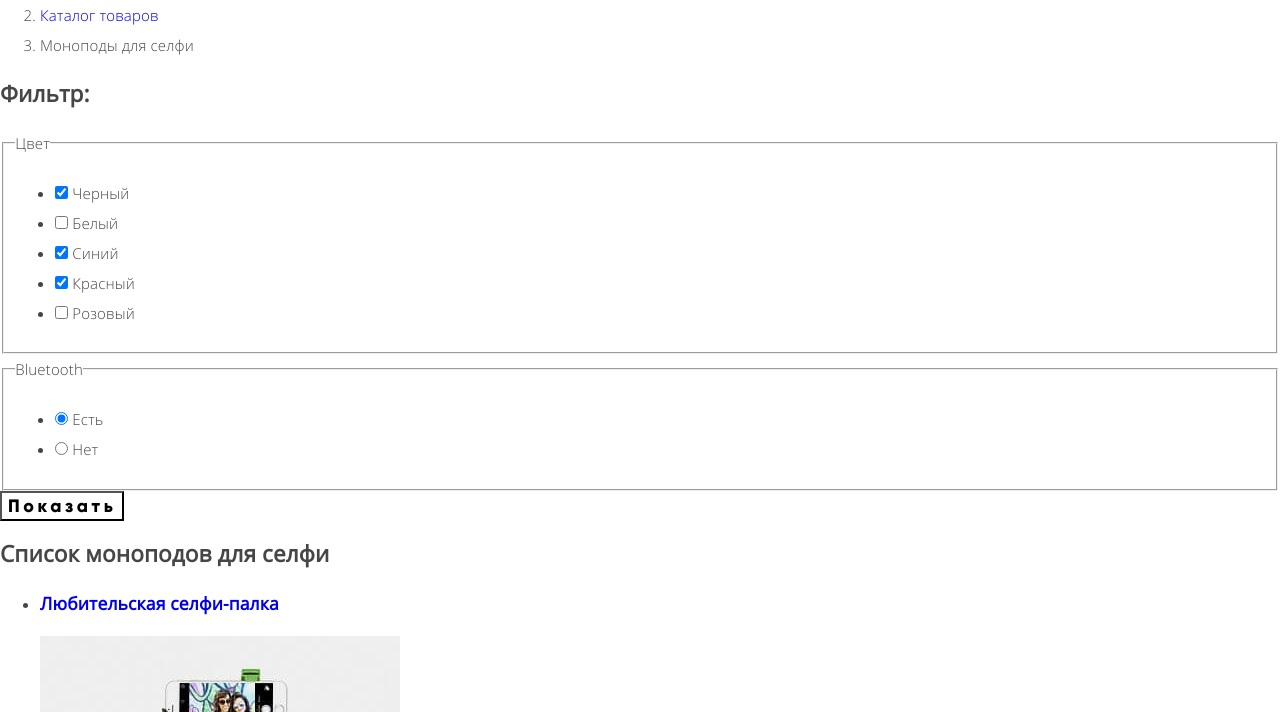
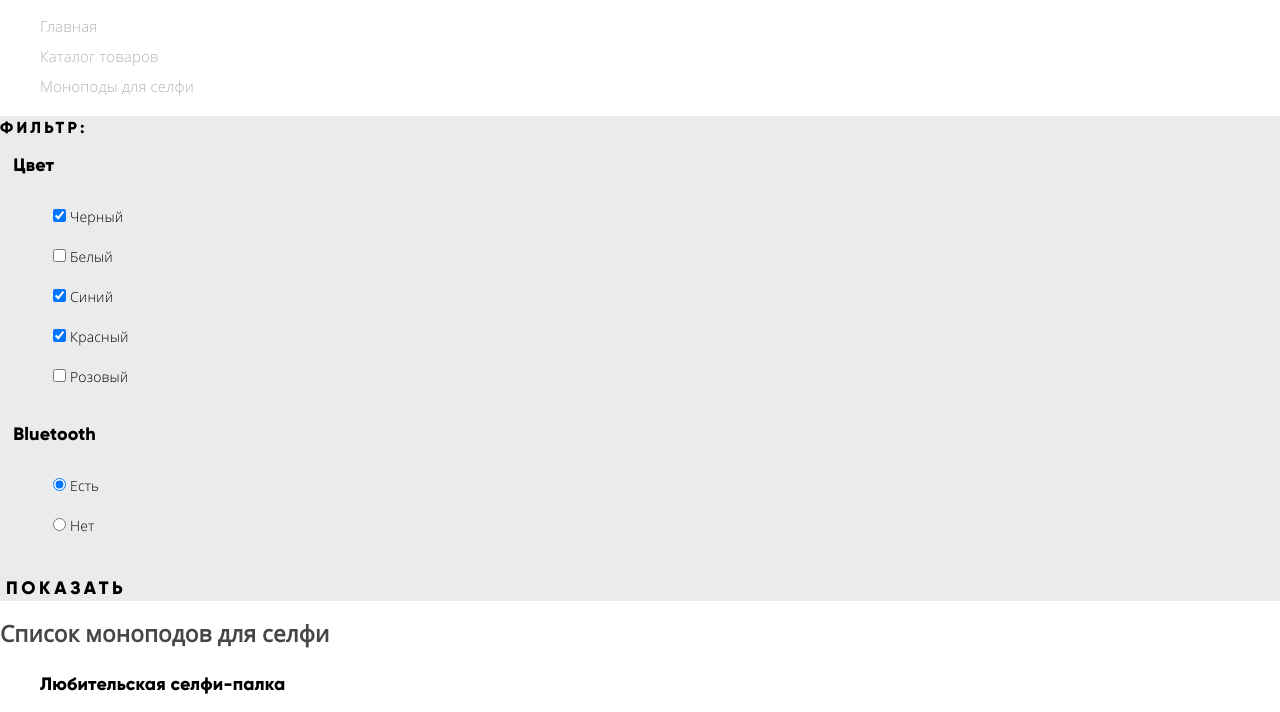
Before and after one commit to pakomarov/1069099-device-25, a plain HTML site: page catalog.html in a window 1280 px wide. Shown: the part 410-1122 px from the top of the page. Drawn offline with Linux system fonts and the light colour scheme; files whose address does not match are found by name.

Commit message:
Добавляет стили для страницы каталога

```diff
--- a/catalog.html
+++ b/catalog.html
@@ -6,7 +6,7 @@
     <link href="css/normalize.css" rel="stylesheet">
     <link href="css/style.css" rel="stylesheet">
   </head>
-  <body>
+  <body class="inner-page">
     <header class="site-header">
       <a class="site-header-logo" href="index.html">
         <img src="img/device.svg" width="163" height="35" alt="Логотип интернет-магазина «Девайс»">
@@ -58,23 +58,23 @@
             <legend>Цвет</legend>
             <ul>
               <li class="filter-option">
-                <input class="filter-input-checkbox" id="filter-black" type="checkbox" name="black" checked>
+                <input class="filter-input filter-input-checkbox" id="filter-black" type="checkbox" name="black" checked>
                 <label for="filter-black">Черный</label>
               </li>
               <li class="filter-option">
-                <input class="filter-input-checkbox" id="filter-white" type="checkbox" name="white">
+                <input class="filter-input filter-input-checkbox" id="filter-white" type="checkbox" name="white">
                 <label for="filter-white">Белый</label>
               </li>
               <li class="filter-option">
-                <input class="filter-input-checkbox" id="filter-blue" type="checkbox" name="blue" checked>
+                <input class="filter-input filter-input-checkbox" id="filter-blue" type="checkbox" name="blue" checked>
                 <label for="filter-blue">Синий</label>
               </li>
               <li class="filter-option">
-                <input class="filter-input-checkbox" id="filter-red" type="checkbox" name="red" checked>
+                <input class="filter-input filter-input-checkbox" id="filter-red" type="checkbox" name="red" checked>
                 <label for="filter-red">Красный</label>
               </li>
               <li class="filter-option">
-                <input class="filter-input-checkbox" id="filter-pink" type="checkbox" name="pink">
+                <input class="filter-input filter-input-checkbox" id="filter-pink" type="checkbox" name="pink">
                 <label for="filter-pink">Розовый</label>
               </li>
             </ul>
@@ -83,11 +83,11 @@
             <legend>Bluetooth</legend>
             <ul>
               <li class="filter-option">
-                <input class="filter-input-radio" id="filter-blueetooth-yes" type="radio" name="bluetooth" value="yes" checked>
+                <input class="filter-input filter-input-radio" id="filter-blueetooth-yes" type="radio" name="bluetooth" value="yes" checked>
                 <label for="filter-blueetooth-yes">Есть</label>
               </li>
               <li class="filter-option">
-                <input class="filter-input-radio" id="filter-bluetooth-no" type="radio" name="bluetooth" value="no">
+                <input class="filter-input filter-input-radio" id="filter-bluetooth-no" type="radio" name="bluetooth" value="no">
                 <label for="filter-bluetooth-no">Нет</label>
               </li>
             </ul>
--- a/css/style.css
+++ b/css/style.css
@@ -67,9 +67,12 @@ a {
   letter-spacing: 3.6px;
   font-weight: 800;
   text-align: center;
+  vertical-align: middle;
+  text-transform: uppercase;
   color: #000000;
 
   background-color: transparent;
+  border: none;
 }
 
 .button:hover,
@@ -200,6 +203,106 @@ a {
   letter-spacing: normal;
 }
 
+/* Основное содержание страницы каталога */
+
+.inner-page h1 {
+  font-family: "Gilroy", Arial, sans-serif;
+  font-size: 47px;
+  line-height: 48px;
+  letter-spacing: 0.47px;
+  font-weight: 800;
+  color: #000000;
+}
+
+.breadcrumbs {
+  list-style: none;
+}
+
+.breadcrumbs a {
+  color: rgba(0, 0, 0, 0.3);
+}
+
+.breadcrumbs a:hover,
+.breadcrumbs a:focus {
+  color: rgba(0, 0, 0, 0.6);
+}
+
+.breadcrumbs a:active {
+  color: rgba(0, 0, 0, 0.1);
+}
+
+.breadcrumbs-current {
+  color: rgba(0, 0, 0, 0.3);
+}
+
+.filter {
+  background-color: #ebebeb;
+}
+
+.filter h2 {
+  font-family: "Gilroy", Arial, sans-serif;
+  font-size: 16px;
+  line-height: 24px;
+  letter-spacing: 3.2px;
+  font-weight: 800;
+  text-transform: uppercase;
+  color: #000000;
+}
+
+.filter-form fieldset {
+  border: none;
+}
+
+.filter-form legend {
+  font-family: "Gilroy", Arial, sans-serif;
+  font-size: 18px;
+  line-height: 24px;
+  letter-spacing: 0.18px;
+  font-weight: 800;
+  color: #000000;
+}
+
+.filter-form ul {
+  list-style: none;
+}
+
+.filter-option {
+  font-size: 14px;
+  line-height: 40px;
+  letter-spacing: 0.14px;
+  color: #000000;
+}
+
+.filter-input:disabled + label {
+  color: #a6a6a6;
+}
+
+.catalog-list {
+  list-style: none;
+}
+
+.catalog-item a {
+  font-family: "Gilroy", Arial, sans-serif;
+  font-size: 18px;
+  line-height: 24px;
+  letter-spacing: 0.18px;
+  font-weight: 800;
+  color: #000000;
+}
+
+.catalog-item-image:hover img {
+  opacity: 0.7;
+}
+
+.catalog-item-price b{
+  font-family: "Gilroy", Arial, sans-serif;
+  font-size: 16px;
+  line-height: 24px;
+  letter-spacing: 0.16px;
+  font-weight: 300;
+  color: #464646;
+}
+
 /* Стили для подвала сайта */
 
 .site-footer {
```
